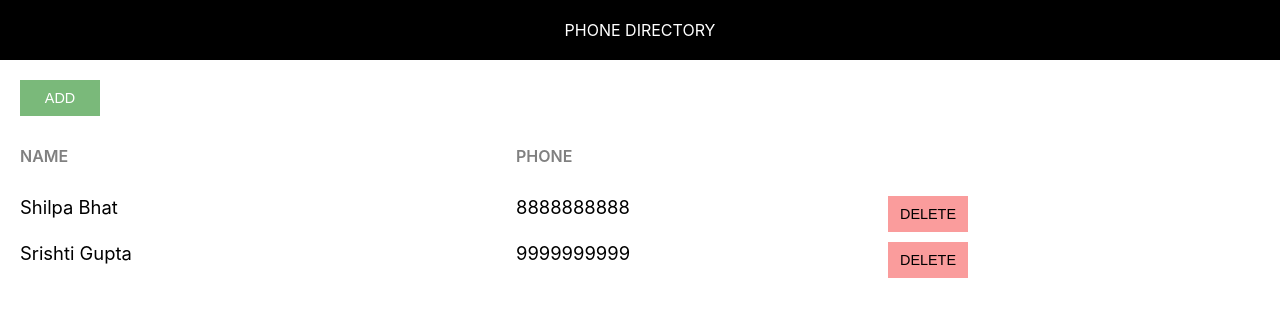
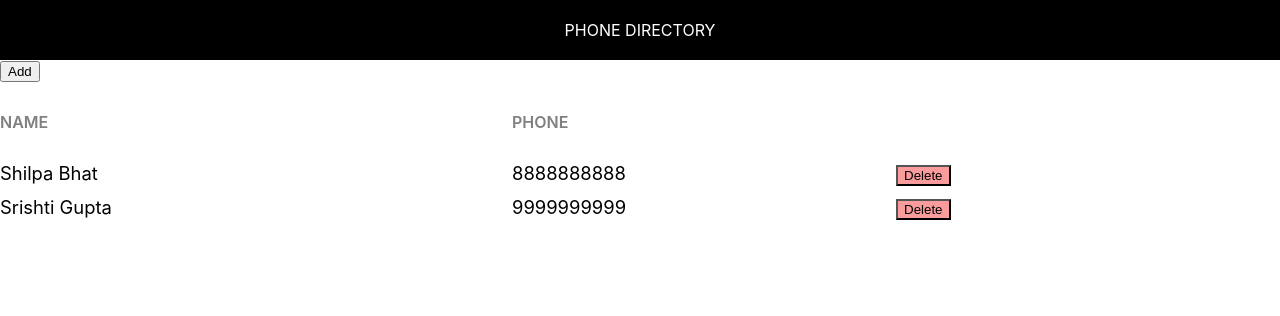
Before and after one commit to Aanchi-glitch2744/phone-directory, a React (Create React App) app: page / in a window 1280 px wide. Shown: the top 316 px of the page. Built offline with nearby package versions, Linux system fonts and the light colour scheme.

Commit message:
Added 'AddSubscriber' component

```diff
--- a/src/App.css
+++ b/src/App.css
@@ -1,23 +1,3 @@
-.component-body-container {
-    padding: 20px;
-}
-
-.custom-btn {
-    padding: 10px;
-    border: none;
-    margin-right: 10px;
-    text-transform: uppercase;
-    width: 80px;
-    font-size: 0.9rem;
-    cursor: pointer;
-    outline: none;
-}
-
-.add-btn {
-    background: #7ab97a;
-    color: #fff;
-}
-
 .grid-container {
     display: grid;
     grid-template-columns: 40% 30% auto;
```
